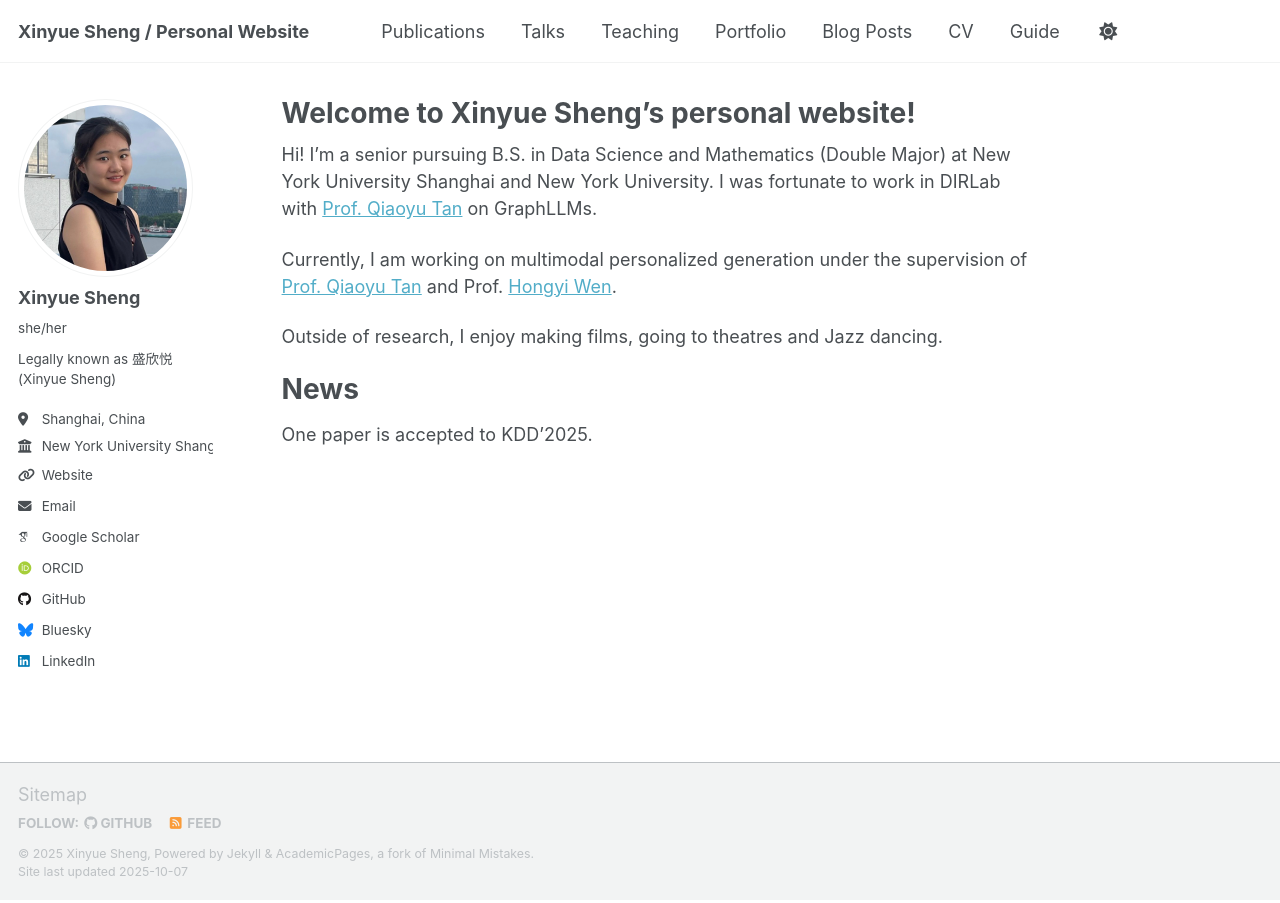
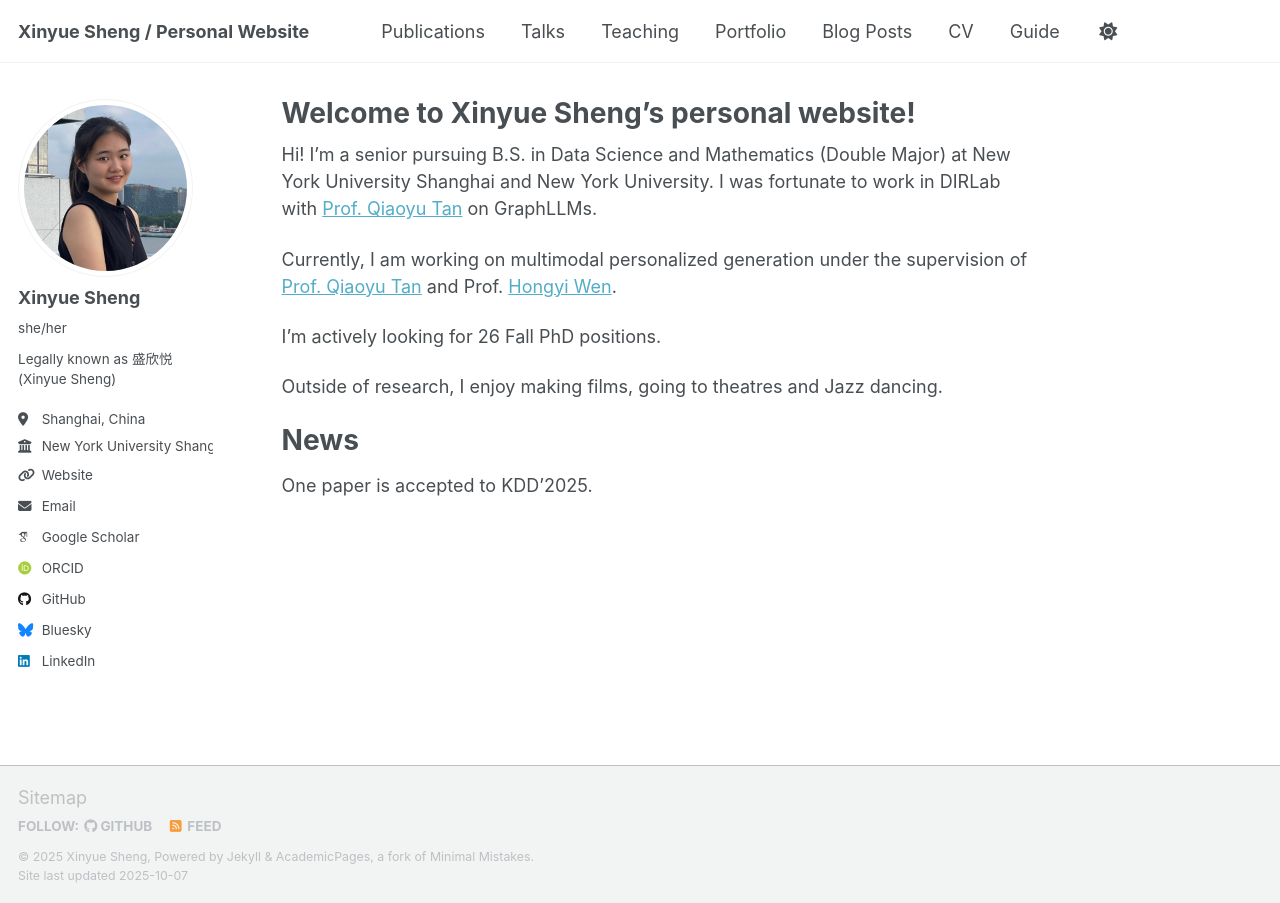
Before and after one commit to Xinyue-Sheng/Xinyue-Sheng.github.io, a Jekyll site: the page built from _pages/about.md, in a window 1280 px wide. Built offline with Jekyll 4.4.1, drawn with Linux system fonts in a browser that asks for light colours; some web fonts are replaced; a script that is not in the unit is left out.

Commit message:
Update about.md

```diff
--- a/_pages/about.md
+++ b/_pages/about.md
@@ -10,6 +10,8 @@ redirect_from:
 Hi! I’m a senior pursuing B.S. in Data Science and Mathematics (Double Major) at New York University Shanghai and New York University. I was fortunate to work in DIRLab with [Prof. Qiaoyu Tan](https://qiaoyu-tan.github.io/) on GraphLLMs.
 
 Currently, I am working on multimodal personalized generation under the supervision of [Prof. Qiaoyu Tan](https://qiaoyu-tan.github.io/) and Prof. [Hongyi Wen](https://whongyi.github.io).
+
+I'm actively looking for 26 Fall PhD positions.
 
 Outside of research, I enjoy making films, going to theatres and Jazz dancing.
 
```
